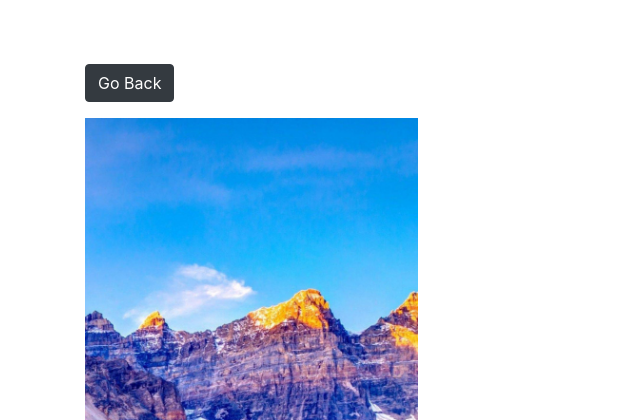
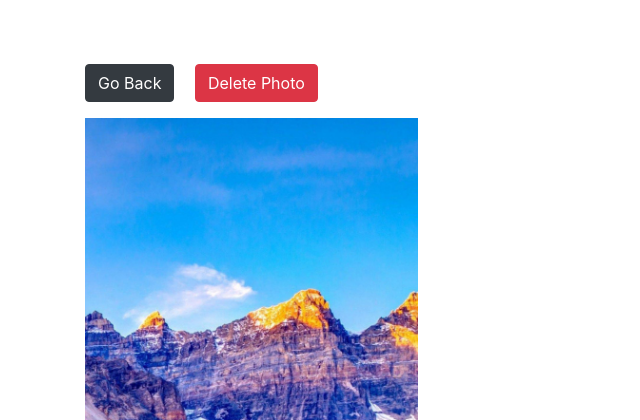
Before and after one commit to gautamsood15/Photoshare, a Django app: page /photo/1/ in a window 1280 px wide. Shown: the top 420 px of the page, without its empty margins (0-640 px from the left). Run offline with Django 4.2, Linux system fonts and the light colour scheme; data comes from the database, SQL or seed files in the repository; both versions use the stored data as it was after the commit.

Commit message:
adding delete button to photos

```diff
--- a/photos/templates/photos/photo.html
+++ b/photos/templates/photos/photo.html
@@ -16,7 +16,15 @@
     <div class="container">
         <div class="row justify-content-center">
             <div class="col">
+
+                <form method="POST" enctype="multipart/form-data">
+                {% csrf_token %}
                 <a href="{% url 'gallery' %}" class="btn btn-dark my-3">Go Back</a>
+
+
+                <button type="submit" class="btn btn-danger m-3">Delete Photo</button>
+                </form>
+
                 <div style="height: 90vh;">
 
                     <img style="max-width: 100%; max-height: 100%;" src="{{photo.image.url}}">
--- a/photos/views.py
+++ b/photos/views.py
@@ -13,6 +13,12 @@ def gallery(request):
 
 def viewPhoto(request, pk):
     photo = Photo.objects.get(id=pk)
+
+    if request.method == 'POST':
+        Photo.objects.filter(id=pk).delete()
+        return redirect('gallery')
+
+
     return render(request, "photos/photo.html", {'photo': photo})
 
 def addPhoto(request):
```
Also changed, not shown: db.sqlite3.
